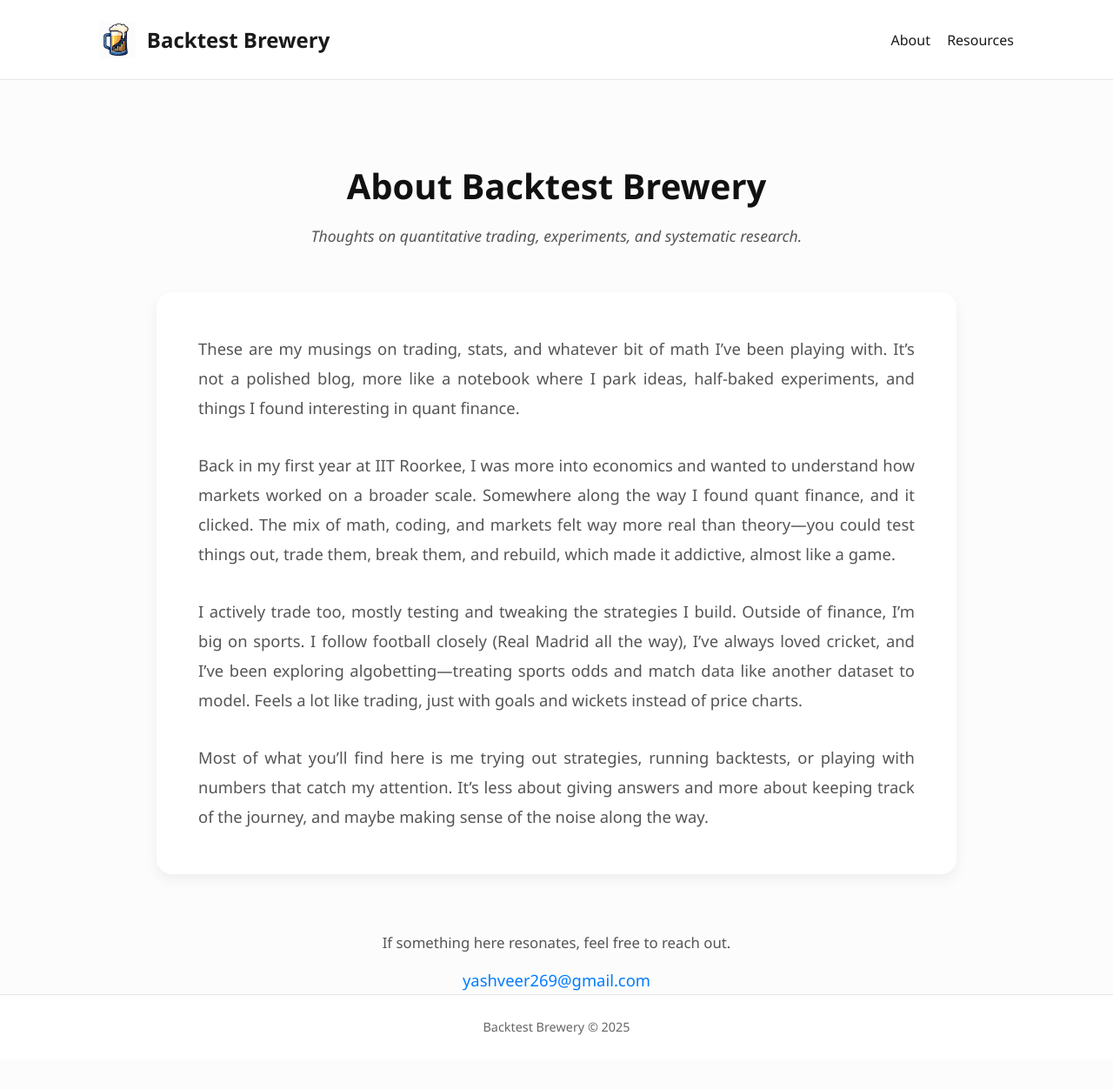
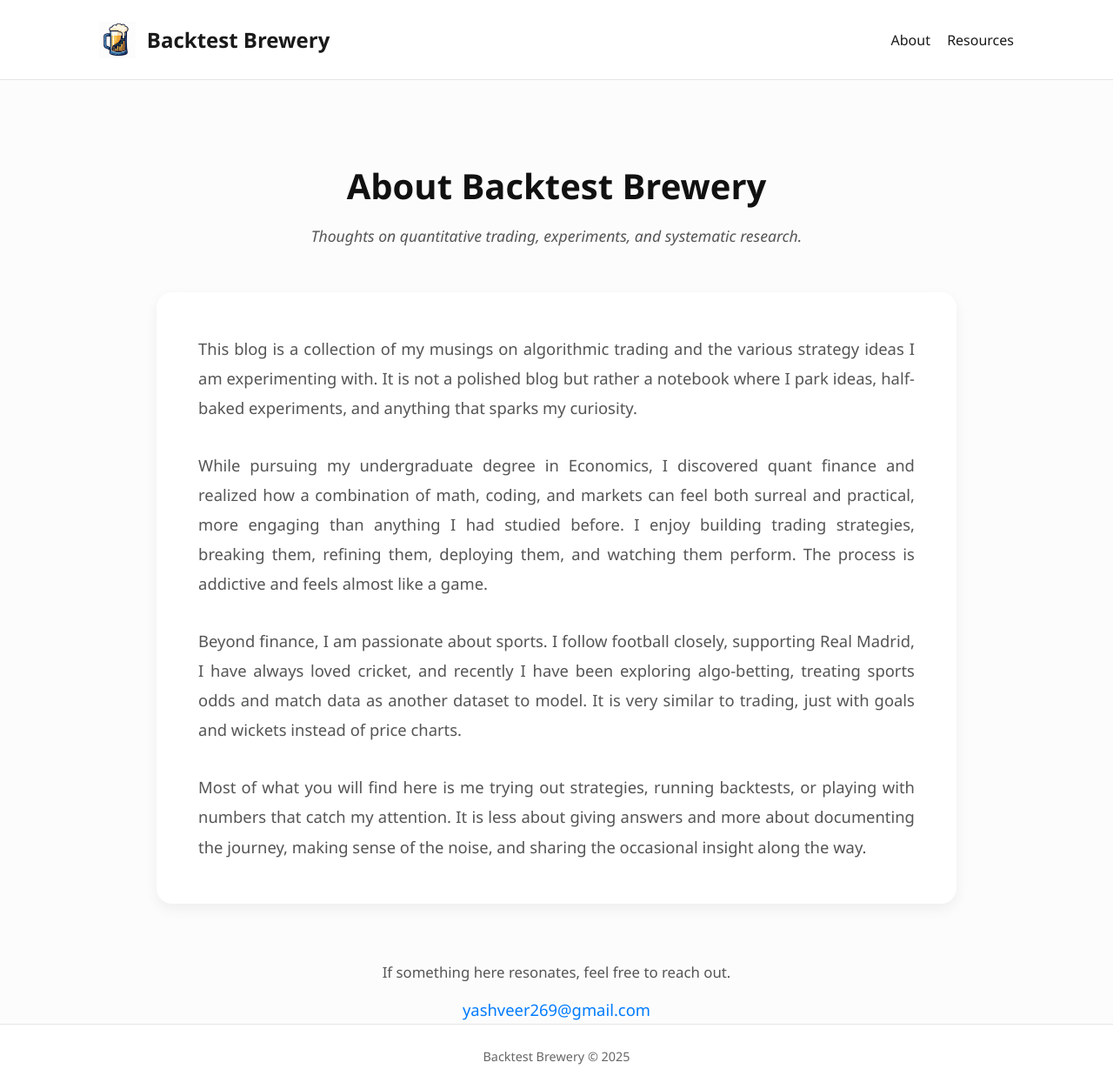
Before and after one commit to backtestbrewery/backtestbrewery.github.io, a Jekyll site: the page built from about.html, in a window 1280 px wide. Shown: the whole page at 87% size. Built offline with Jekyll 4.4.1, drawn with Linux system fonts in a browser that asks for light colours; before the commit the page ends 1218 px from its top, so only the background shows below that.

Commit message:
Update about.html

```diff
--- a/about.html
+++ b/about.html
@@ -16,16 +16,16 @@ title: About | Backtest Brewery
   <div class="container newspaper about-section">
     <div class="about-card">
       <p>
-        These are my musings on trading, stats, and whatever bit of math I’ve been playing with. It’s not a polished blog, more like a notebook where I park ideas, half-baked experiments, and things I found interesting in quant finance.
+        This blog is a collection of my musings on algorithmic trading and the various strategy ideas I am experimenting with. It is not a polished blog but rather a notebook where I park ideas, half-baked experiments, and anything that sparks my curiosity.
       </p>
       <p>
-        Back in my first year at IIT Roorkee, I was more into economics and wanted to understand how markets worked on a broader scale. Somewhere along the way I found quant finance, and it clicked. The mix of math, coding, and markets felt way more real than theory—you could test things out, trade them, break them, and rebuild, which made it addictive, almost like a game.
+        While pursuing my undergraduate degree in Economics, I discovered quant finance and realized how a combination of math, coding, and markets can feel both surreal and practical, more engaging than anything I had studied before. I enjoy building trading strategies, breaking them, refining them, deploying them, and watching them perform. The process is addictive and feels almost like a game.
       </p>
       <p>
-        I actively trade too, mostly testing and tweaking the strategies I build. Outside of finance, I’m big on sports. I follow football closely (Real Madrid all the way), I’ve always loved cricket, and I’ve been exploring algobetting—treating sports odds and match data like another dataset to model. Feels a lot like trading, just with goals and wickets instead of price charts.
+        Beyond finance, I am passionate about sports. I follow football closely, supporting Real Madrid, I have always loved cricket, and recently I have been exploring algo-betting, treating sports odds and match data as another dataset to model. It is very similar to trading, just with goals and wickets instead of price charts.
       </p>
       <p>
-        Most of what you’ll find here is me trying out strategies, running backtests, or playing with numbers that catch my attention. It’s less about giving answers and more about keeping track of the journey, and maybe making sense of the noise along the way.
+        Most of what you will find here is me trying out strategies, running backtests, or playing with numbers that catch my attention. It is less about giving answers and more about documenting the journey, making sense of the noise, and sharing the occasional insight along the way.
       </p>
     </div>
 
```
